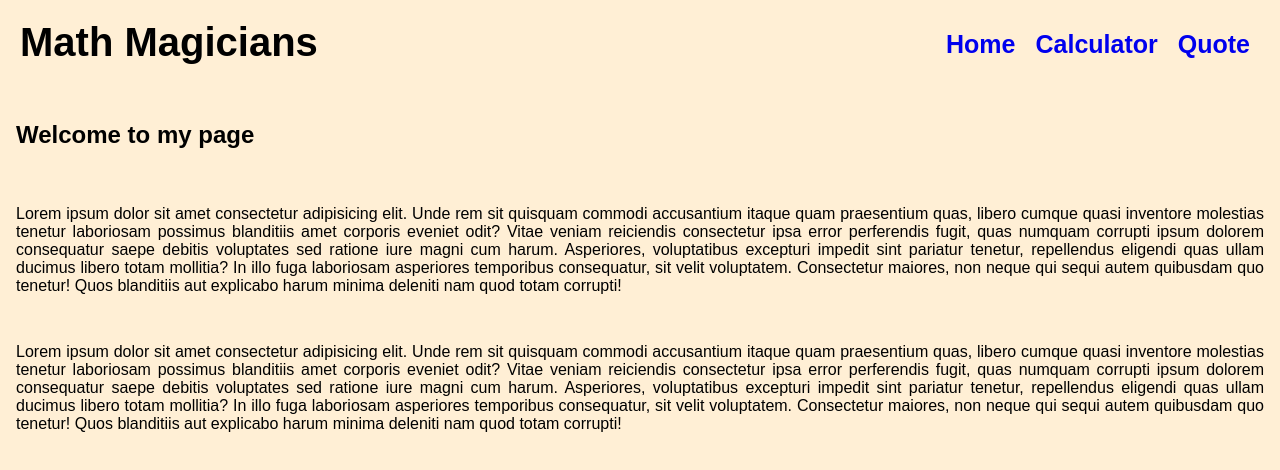
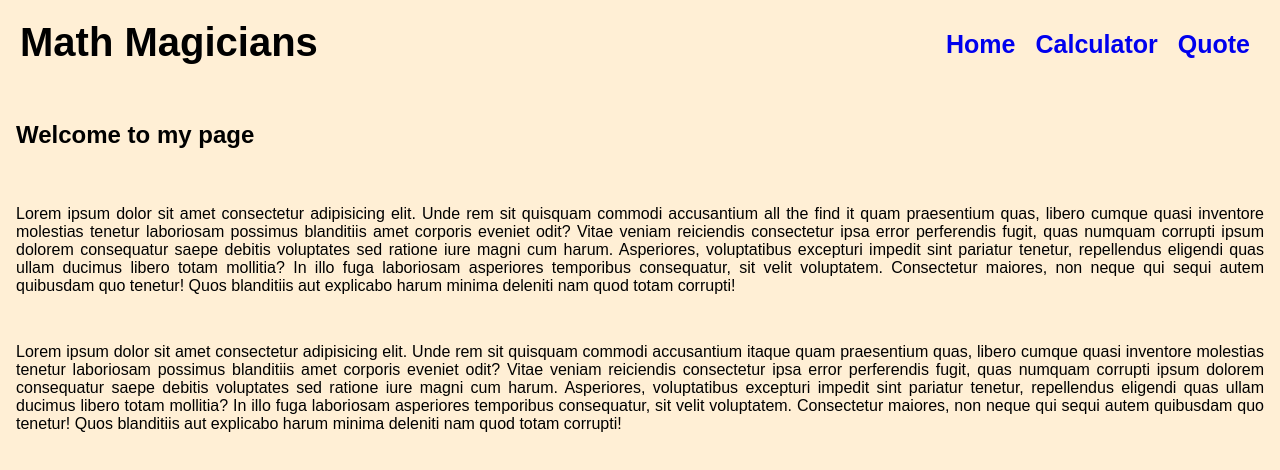
Before and after one commit to roshan-bajgain/math-magicians, a React (Create React App) app: page / in a window 1280 px wide. Shown: the top 470 px of the page. Built offline with nearby package versions, Linux system fonts and the light colour scheme.

Commit message:
Add paragraph in homepage

```diff
--- a/src/pages/Home.js
+++ b/src/pages/Home.js
@@ -3,7 +3,7 @@ const Home = () => (
     <h2>Welcome to my page</h2>
     <p>
       Lorem ipsum dolor sit amet consectetur adipisicing elit.
-      Unde rem sit quisquam commodi accusantium itaque
+      Unde rem sit quisquam commodi accusantium all the find it
       quam praesentium quas, libero cumque quasi inventore molestias
       tenetur laboriosam possimus blanditiis amet corporis eveniet
       odit? Vitae veniam reiciendis consectetur ipsa error perferendis
```
